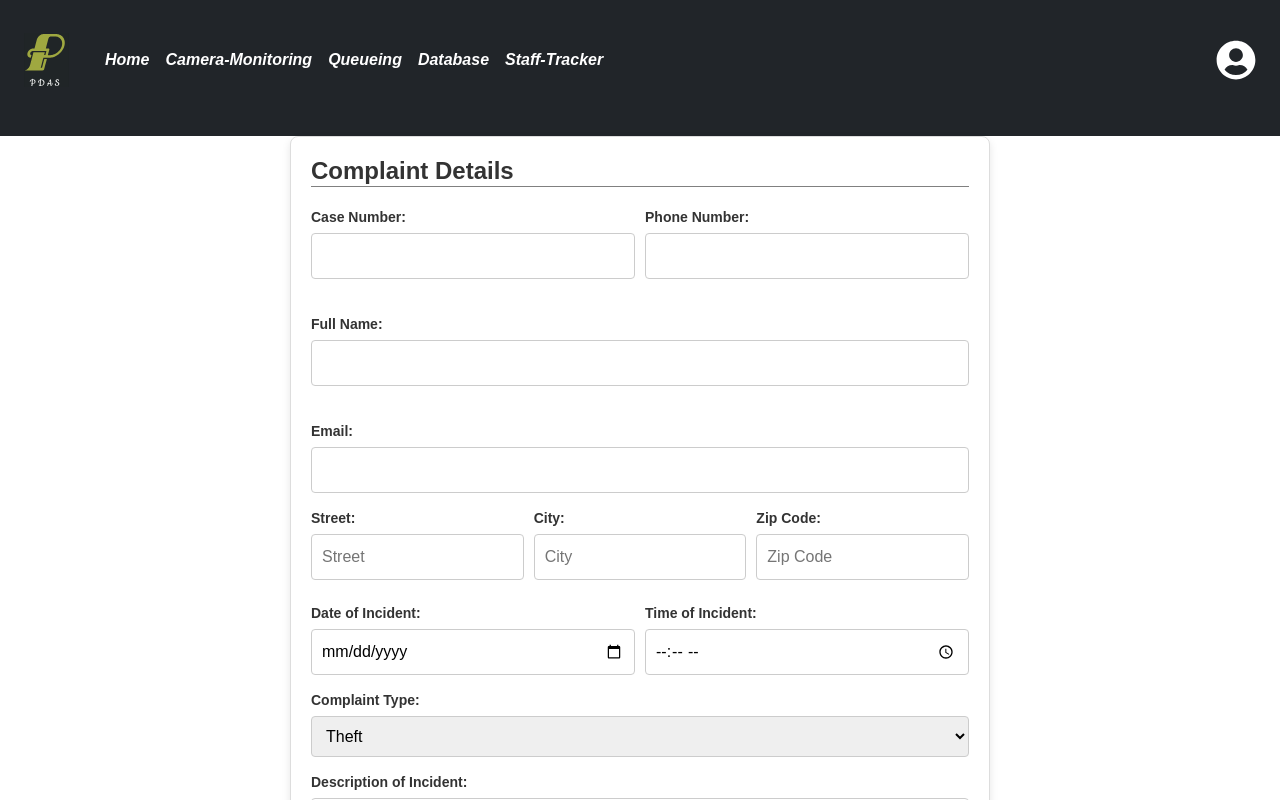
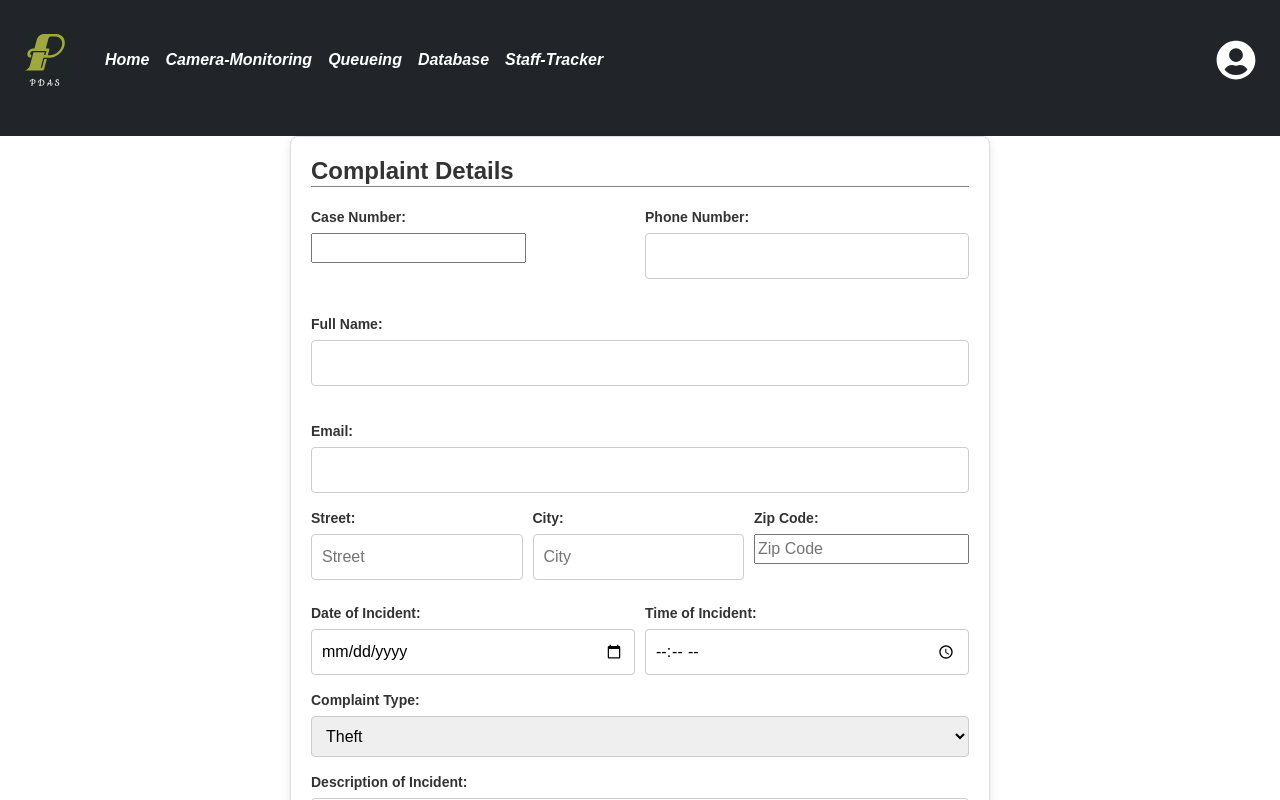
Before and after one commit to deadmoont/Police-Assistant-System, a React (Vite) app in the folder Client/: page /FileRecord in a window 1280 px wide. Shown: the top 800 px of the page. Built offline with nearby package versions, Linux system fonts and the light colour scheme.

Commit message:
file-recored-ke changes

```diff
--- a/Client/src/components/FileRecord.jsx
+++ b/Client/src/components/FileRecord.jsx
@@ -205,7 +205,7 @@ const FileRecord = () => {
           <div className="form-group">
             <label>Case Number:</label>
             <input
-              type="text"
+              type="number"
               value={caseNumber}
               onChange={(e) => setCaseNumber(e.target.value)}
               required
@@ -277,7 +277,7 @@ const FileRecord = () => {
             <div className="form-group">
               <label>Zip Code:</label>
               <input
-                type="text"
+                type="number"
                 placeholder="Zip Code"
                 value={address.zipCode}
                 onChange={(e) =>
```
